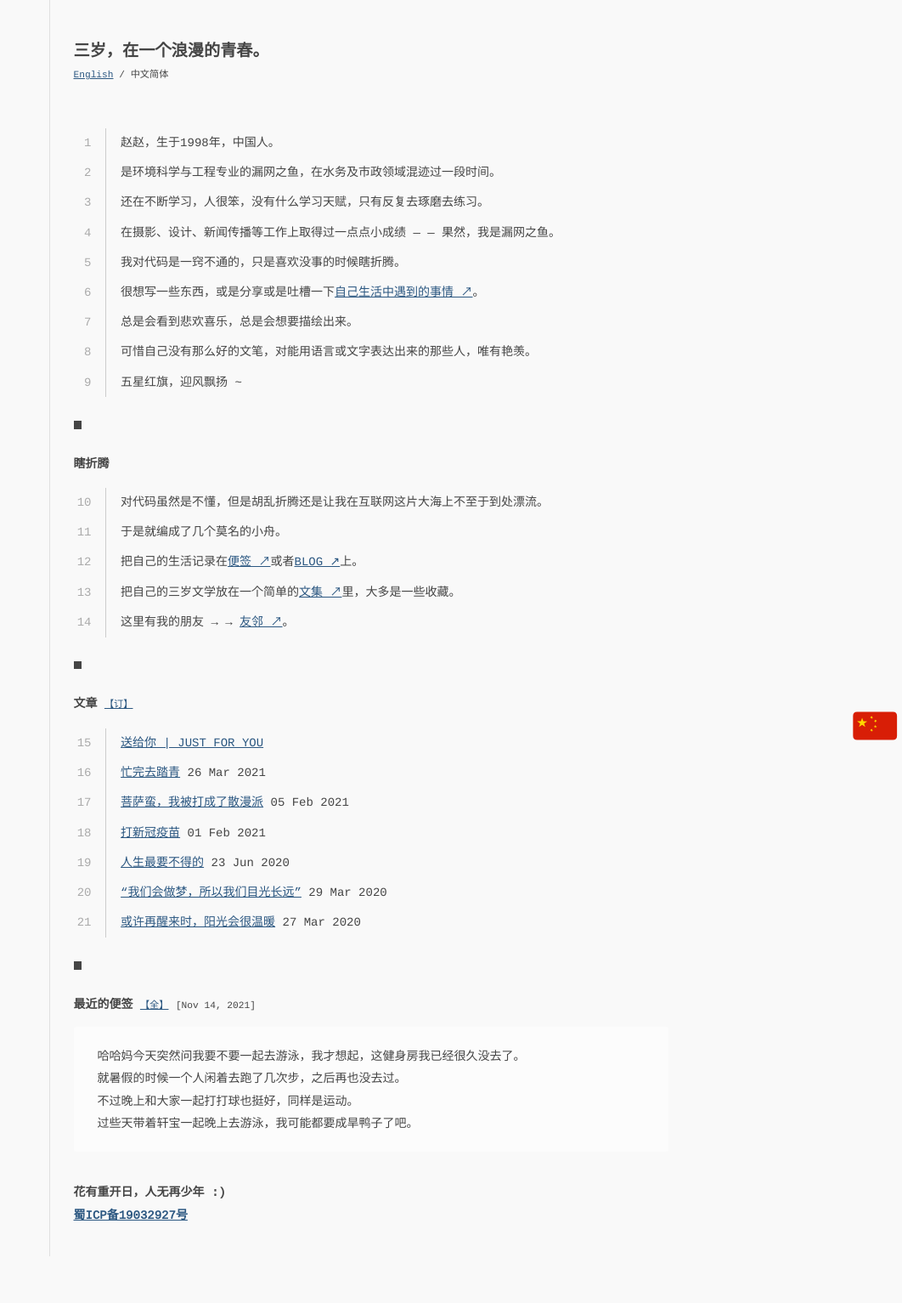
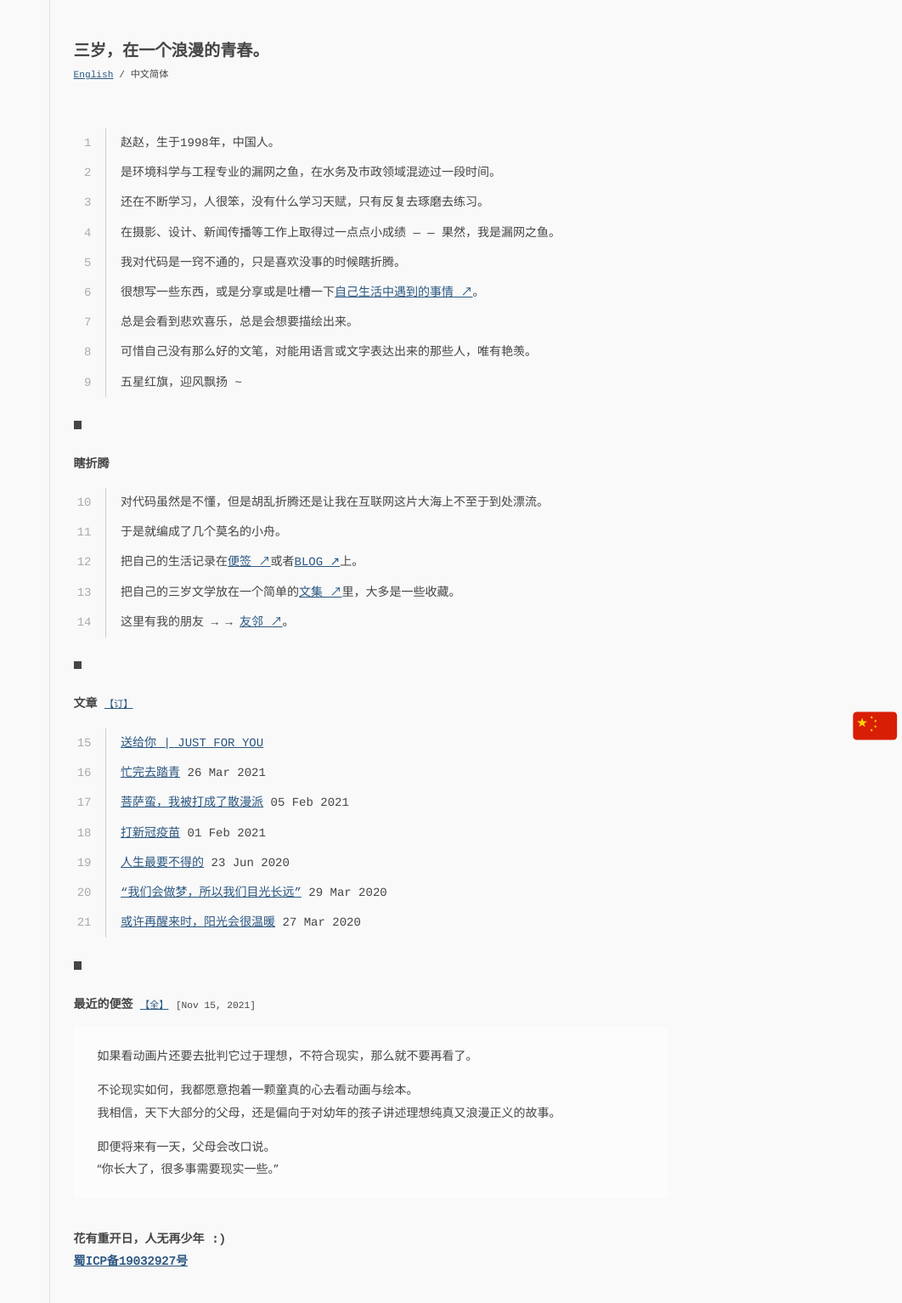
Before and after one commit to Sansuiz/sansuiz.github.io, a Jekyll site: the page built from index.html, in a window 1280 px wide. Shown: the whole page at 85% size, without its empty margins (218-1280 px from the left). Built offline with Jekyll 4.4.1, drawn with Linux system fonts in a browser that asks for light colours; comment, search, counter and statistics services are not loaded; before the commit the page ends 1478 px from its top, so only the background shows below that.

Commit message:
Update notes.yml

```diff
--- a/_data/notes.yml
+++ b/_data/notes.yml
@@ -1,3 +1,13 @@
+- date: 2021/11/15 23:00
+  content: |
+    如果看动画片还要去批判它过于理想，不符合现实，那么就不要再看了。
+
+    不论现实如何，我都愿意抱着一颗童真的心去看动画与绘本。
+    我相信，天下大部分的父母，还是偏向于对幼年的孩子讲述理想纯真又浪漫正义的故事。
+
+    即便将来有一天，父母会改口说。
+    “你长大了，很多事需要现实一些。”
+
 - date: 2021/11/14 22:00
   content: |
     哈哈妈今天突然问我要不要一起去游泳，我才想起，这健身房我已经很久没去了。
```
